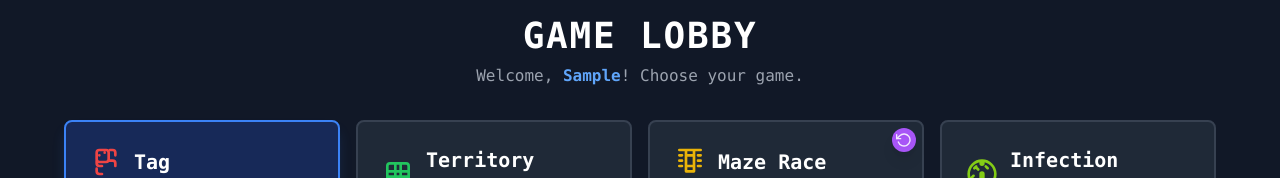
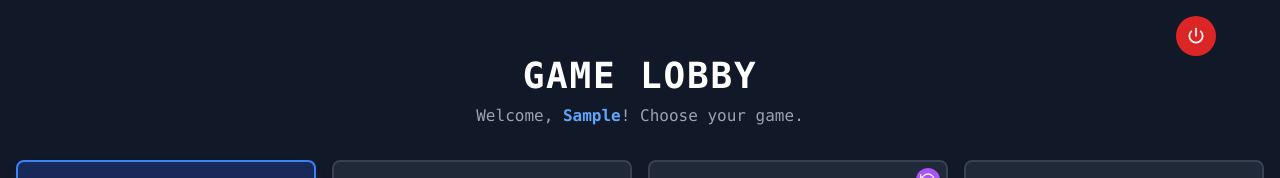
Before and after one commit to ahad324/pixel-arena, a React (Vite) app in the folder client/: page / in a window 1280 px wide. Both pictures are taken after typing "Sample" into the empty fields and a click on the button "Play Now". Shown: the top 178 px of the page. Built offline with nearby package versions, Linux system fonts and the light colour scheme; no server answers.

Commit message:
Fixed Railway + added logout✅

```diff
--- a/client/src/components/icons.tsx
+++ b/client/src/components/icons.tsx
@@ -304,3 +304,32 @@ export const AddToHomeScreenIcon: React.FC<React.SVGProps<SVGSVGElement>> = (
     />
   </svg>
 );
+
+export const PowerIcon: React.FC<React.SVGProps<SVGSVGElement>> = (props) => (
+  <svg {...props} fill="none" viewBox="0 0 24 24" stroke="currentColor">
+    <path
+      strokeLinecap="round"
+      strokeLinejoin="round"
+      strokeWidth={2}
+      d="M12 3v9"
+    />
+    <path
+      strokeLinecap="round"
+      strokeLinejoin="round"
+      strokeWidth={2}
+      d="M17.66 6.34a8 8 0 11-11.31 0"
+    />
+  </svg>
+);
+
+
+export const LogoutIcon: React.FC<React.SVGProps<SVGSVGElement>> = (props) => (
+  <svg {...props} fill="none" viewBox="0 0 24 24" stroke="currentColor">
+    <path
+      strokeLinecap="round"
+      strokeLinejoin="round"
+      strokeWidth={2}
+      d="M17 16l4-4m0 0l-4-4m4 4H7m6 4v1a3 3 0 01-3 3H6a3 3 0 01-3-3V7a3 3 0 013-3h4a3 3 0 013 3v1"
+    />
+  </svg>
+);
--- a/client/src/contexts/GameContext.tsx
+++ b/client/src/contexts/GameContext.tsx
@@ -12,6 +12,7 @@ interface GameContextType {
   joinRoom: (room: Room) => void;
   leaveRoom: () => void;
   endGame: () => void;
+  logout: () => void;
   heistPadFeedback: { [padId: string]: 'correct' | 'incorrect' };
 }
 
@@ -437,8 +438,14 @@ export const GameProvider: React.FC<GameProviderProps> = ({ children }) => {
     dispatch({ type: "SET_ROOM", payload: null });
   };
 
-  const endGame = () => {
+const endGame = () => {
     dispatch({ type: "SET_ROOM", payload: null });
+  };
+
+  const logout = () => {
+    dispatch({ type: "SET_USER", payload: null });
+    localStorage.removeItem("pixel-arena-username");
+    leaveRoom();
   };
 
   const value = {
@@ -450,6 +457,7 @@ export const GameProvider: React.FC<GameProviderProps> = ({ children }) => {
     leaveRoom,
     endGame,
     heistPadFeedback: state.heistPadFeedback,
+    logout,
   };
 
   return <GameContext.Provider value={value}>{children}</GameContext.Provider>;
--- a/client/src/pages/LobbyPage.tsx
+++ b/client/src/pages/LobbyPage.tsx
@@ -1,5 +1,6 @@
 
 import React, { useState, useEffect } from "react";
+import { motion, easeOut } from "framer-motion";
 import { GameMode } from "../types";
 import { socketService } from "@services/socketService";
 import { GAME_DESCRIPTIONS, PLAYER_COLORS, getGameModeStatus, GameStatus } from "@constants/index";
@@ -13,7 +14,8 @@ import {
   TrapIcon,
   SpyIcon,
   InfoIcon,
-  HeistIcon
+  HeistIcon,
+  PowerIcon
 } from "@components/icons";
 import InstructionsModal from "@components/InstructionsModal";
 import Spinner from "@components/Spinner";
@@ -57,8 +59,20 @@ const GameModeCard: React.FC<GameModeCardProps> = ({
   );
 };
 
+const containerVariants = {
+  hidden: { opacity: 0, y: 20 },
+  visible: {
+    opacity: 1,
+    y: 0,
+    transition: {
+      duration: 0.6,
+      ease: easeOut
+    }
+  }
+};
+
 const LobbyPage: React.FC = () => {
-  const { user, joinRoom: onJoinRoom } = useGame();
+  const { user, joinRoom: onJoinRoom, logout } = useGame();
   const [selectedGameMode, setSelectedGameMode] = useState<GameMode>(
     GameMode.TAG
   );
@@ -128,17 +142,32 @@ const LobbyPage: React.FC = () => {
           onClose={() => setIsInstructionsVisible(false)}
         />
       )}
-      <div className="w-full max-w-6xl mx-auto animate-in fade-in duration-500">
-        <div className="text-center mb-8">
+      <motion.div className="w-full max-w-6xl mx-auto animate-in fade-in duration-500">
+        <div className="text-center mb-8 relative pt-10 sm:pt-10">
           <h1 className="text-4xl font-bold tracking-wider">GAME LOBBY</h1>
           <p className="text-gray-400 mt-2">
             Welcome,{" "}
             <span className="text-blue-400 font-bold">{user?.name}</span>!
             Choose your game.
           </p>
+
+          {/* Logout Button */}
+          <button
+            onClick={logout}
+            className="absolute top-0 right-0 w-6 h-6 sm:h-10 sm:w-10 bg-red-600 hover:bg-red-700 rounded-full flex items-center justify-center transition-all duration-300 hover:shadow-lg hover:shadow-red-500/30 group"
+            aria-label="Logout"
+          >
+            <PowerIcon className="w-4 h-4 sm:w-5 sm:h-5 text-white group-hover:scale-110 transition-transform" />
+          </button>
         </div>
+        </motion.div>
 
-        <div className="grid grid-cols-1 md:grid-cols-2 lg:grid-cols-4 gap-4 mb-8">
+        <motion.div
+          className="grid grid-cols-1 md:grid-cols-2 lg:grid-cols-4 gap-4 mb-8"
+          variants={containerVariants}
+          initial="hidden"
+          animate="visible"
+        >
           {(Object.values(GameMode) as GameMode[]).map((mode) => {
             const status = getGameModeStatus(mode);
             return (
@@ -152,9 +181,14 @@ const LobbyPage: React.FC = () => {
               />
             );
           })}
-        </div>
+        </motion.div>
 
-        <div className="grid grid-cols-1 md:grid-cols-2 gap-6">
+        <motion.div
+          className="grid grid-cols-1 md:grid-cols-2 gap-6"
+          variants={containerVariants}
+          initial="hidden"
+          animate="visible"
+        >
           <div className="bg-gray-800 border border-gray-700 rounded-lg p-6 flex flex-col">
             <h2 className="text-2xl font-bold mb-4 flex items-center">
               <CreateIcon className="w-8 h-8 mr-2 text-green-400" /> Create a
@@ -210,7 +244,7 @@ const LobbyPage: React.FC = () => {
             </div>
             <p className={`text-red-500 text-sm mt-2 h-5 transition-all duration-300 ${error ? 'animate-shake' : ''}`}>{error}</p>
           </div>
-        </div>
+      </motion.div>
 
       <div className="mt-8">
         <h2 className="text-2xl font-bold mb-4">Available Rooms</h2>
@@ -256,7 +290,6 @@ const LobbyPage: React.FC = () => {
           )}
         </div>
       </div>
-      </div>
     </>
   );
 };
```
Also changed, not shown: 1 other file (tests, documents, lock files or other folders). Lines whose indentation alone changed are shown as unchanged.
